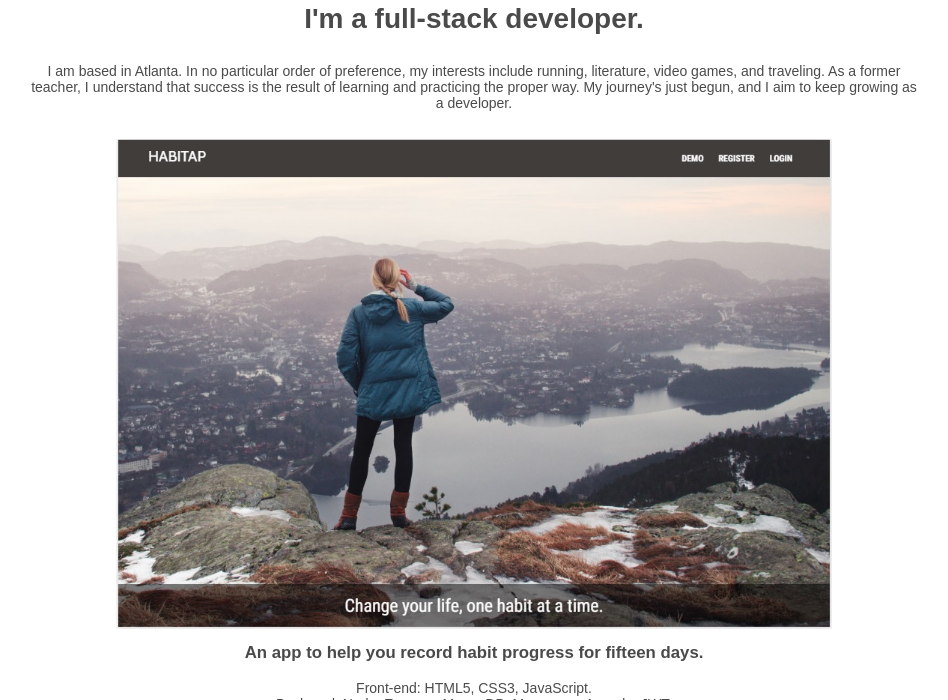
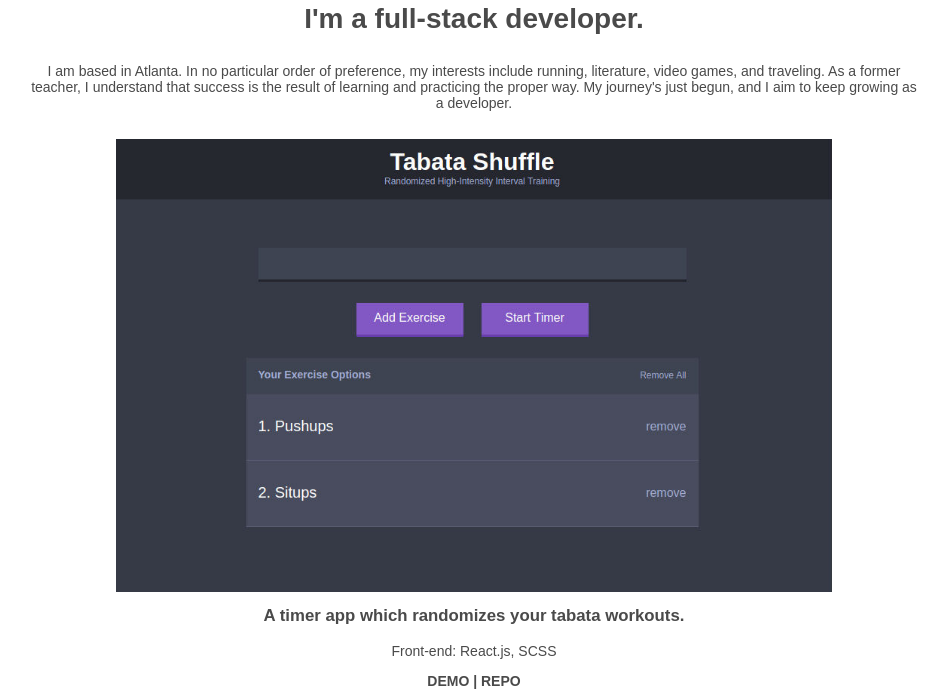
Before and after one commit to pcyu/portfolio, a website: page public/index.html in a window 1280 px wide. Shown: the part 375-1075 px from the top of the page, without its empty margins (166-1114 px from the left). Drawn offline with nearby package versions, Linux system fonts and the light colour scheme; files whose address does not match are found by name.

Commit message:
added tabata shuffle to portfolio

```diff
--- a/public/index.html
+++ b/public/index.html
@@ -54,6 +54,23 @@
       <div id="projects"></div>
 
       <figure class="port-image">
+        <a href="http://tabata-shuffle.herokuapp.com" target="_blank">
+          <img src="./src/img/tabata.jpg">
+        </a>
+      </figure>
+
+      <figcaption class = "port-description">
+        <p class="port-details">A timer app which randomizes your tabata workouts.</p>
+        <p>Front-end: React.js, SCSS</p>
+      </figcaption>
+
+      <figcaption class="port-caption">
+        <a href="http://tabata-shuffle.herokuapp.com" target="_blank">Demo</a>
+        <p class="link-separator"> | </p>
+        <a href="https://github.com/pcyu/tabata-shuffle" target="_blank">Repo</a>
+      </figcaption>
+
+      <figure class="port-image">
           <a href="http://habitap.herokuapp.com" target="_blank">
             <img src="./src/img/habitap.jpg">
           </a>
```
Also changed, not shown: public/style.css, src/css/_zasu.scss (line endings or trailing spaces), src/img/tabata.jpg (added).
